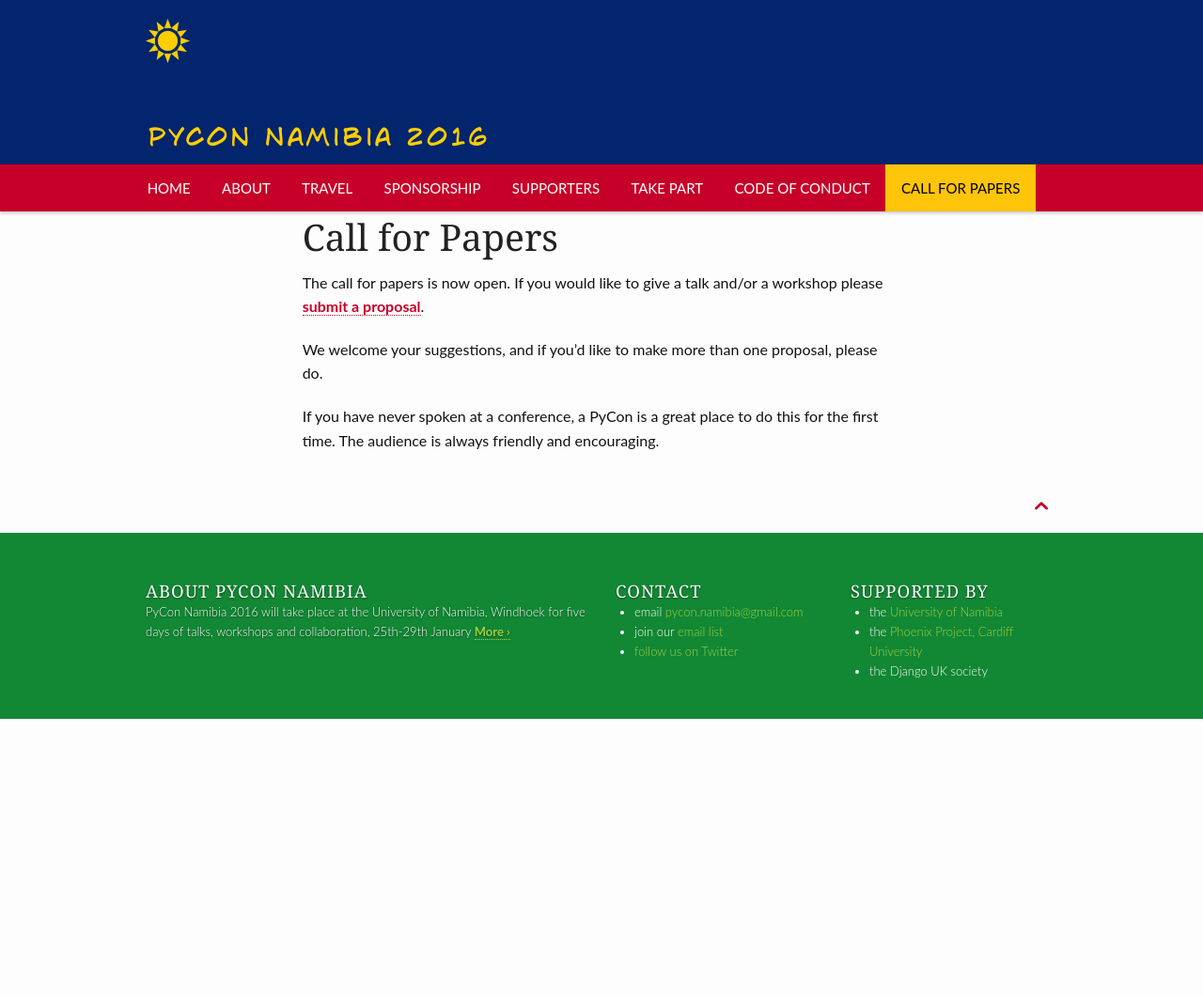
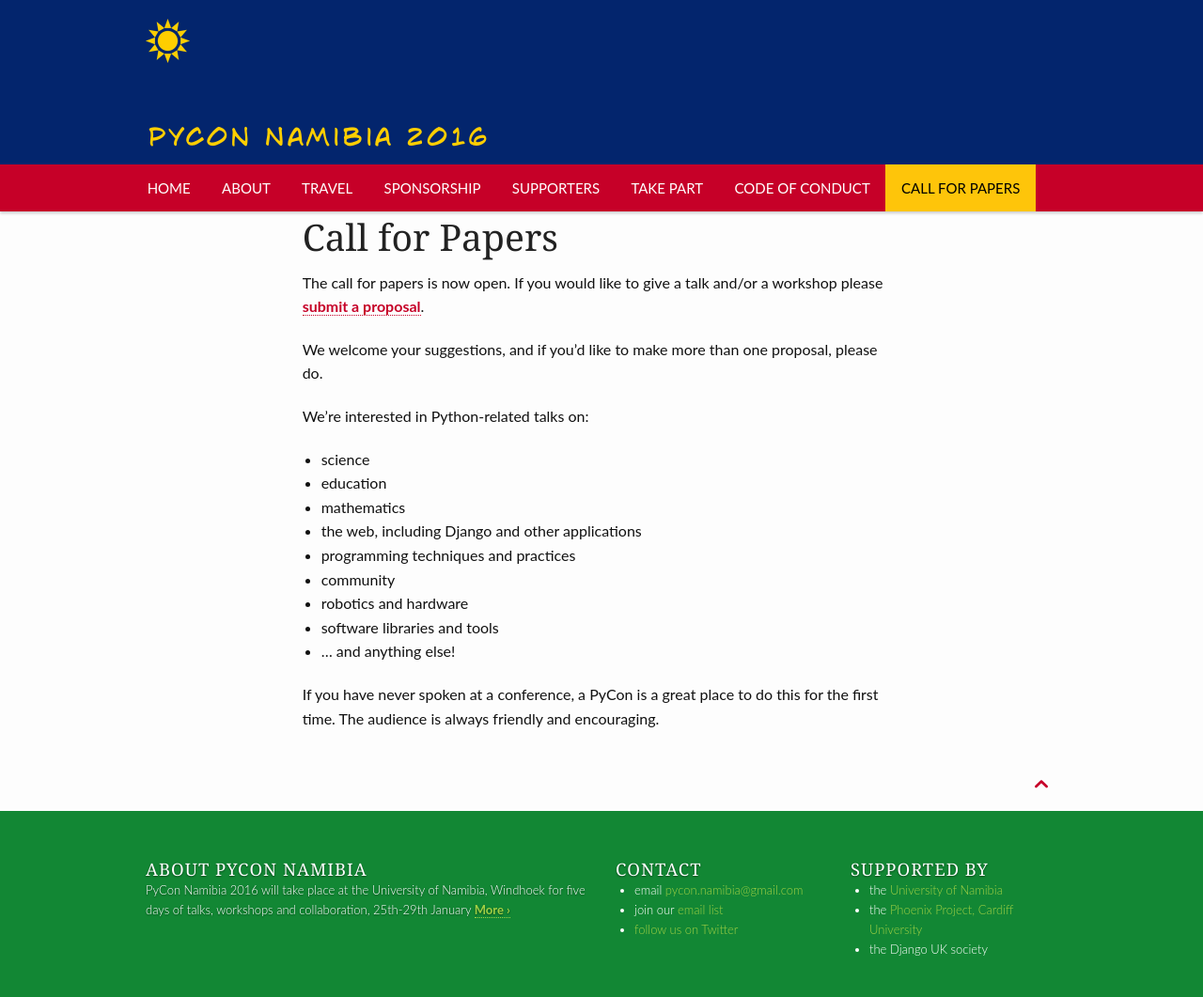
Before and after one commit to python-namibia/python-namibia.github.io-2016, a Jekyll site: the page built from pages/call-for-papers.md, in a window 1280 px wide. Shown: the whole page at 94% size. Built offline with Jekyll 4.4.1, drawn with Linux system fonts in a browser that asks for light colours; before the commit the page ends 900 px from its top, so only the background shows below that.

Commit message:
Updated CFP

```diff
--- a/pages/call-for-papers.md
+++ b/pages/call-for-papers.md
@@ -9,5 +9,17 @@
 
 We welcome your suggestions, and if you'd like to make more than one proposal, please do.
 
+We're interested in Python-related talks on:
+
+* science
+* education
+* mathematics
+* the web, including Django and other applications
+* programming techniques and practices
+* community
+* robotics and hardware
+* software libraries and tools
+* ... and anything else!
+
 If you have never spoken at a conference, a PyCon is a great place to do this for the first time.
 The audience is always friendly and encouraging.
```
